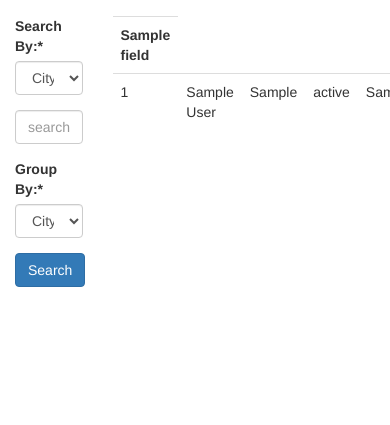
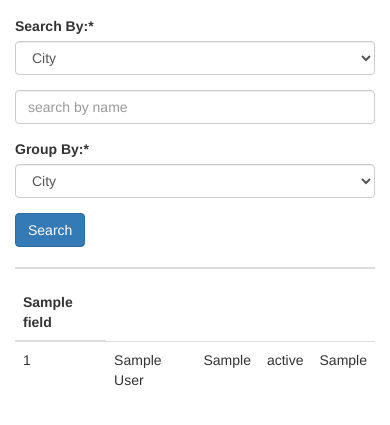
Before and after one commit to neysay/technicolor_test, a Django app: template templates/home.html in a window 390 px wide; the page is wider, and only the part inside the window is pictured. Shown: the part 54-479 px from the top of that part. Run offline with Django 3.2, Linux system fonts and the light colour scheme; tables that the repository leaves empty hold one stand-in row (values such as "Sample post"); the template is opened without the code that fills it: values that come from a table or form of the project are taken from there, most other values are stand-ins (such as "Sample title", 1, 10 or a date in 2020); some libraries are stand-ins or nearby versions.

Commit message:
fixed search table to be responsive, added sample images for demo purposes

```diff
--- a/templates/home.html
+++ b/templates/home.html
@@ -14,21 +14,25 @@
 
 <div class="row text-left">
 
-    <div class="col-xs-3">
+    <div class="col-sm-3">
        <form action="" method="get">
         {% csrf_token %}
         {% crispy searchForm %}
     </form>
     </div>
-    <div class="col-xs-9">
+    <div class="col-sm-9">
+        <br>
+        <div class="table-responsive"></div>
             <table class="table">
-
+                <thead>
                     <tr>
                         {% for field in fields %}
                         <th>{{field}}</th>
 
                         {% endfor %}
                     </tr>
+                </thead>
+                <tbody id="myTable">
                     {% for item in query_results %}
                     <tr>
                         <td>{{ item.user.id }}</td>
@@ -38,7 +42,9 @@
                         <td>{{ item.profession }}</td>
                     </tr>
                     {% endfor %}
+                </tbody>
             </table>
+        </div>
         <!--<p><a href="/employer">Are you a company looking to hire?</a></p>-->
     </div>
 
```
Also changed, not shown: sample_images/home_desktop.png (added), sample_images/login_signup.png (added), sample_images/search_all_groupby_state.png (added), sample_images/search_developer.png (added), sample_images/search_mobile.png (added), sample_images/search_state.png (added). Lines whose indentation alone changed are shown as unchanged.
